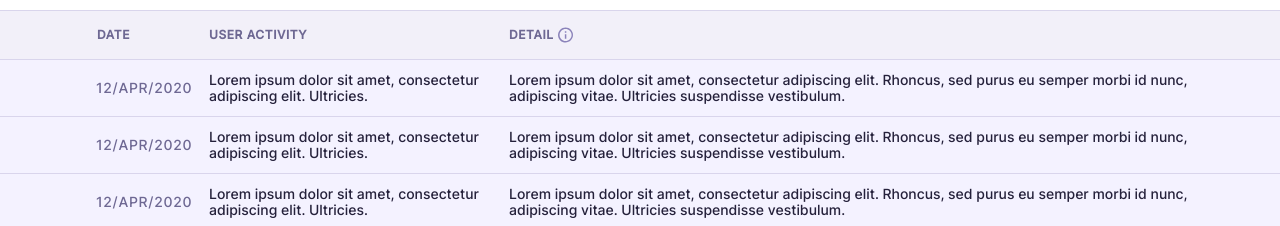
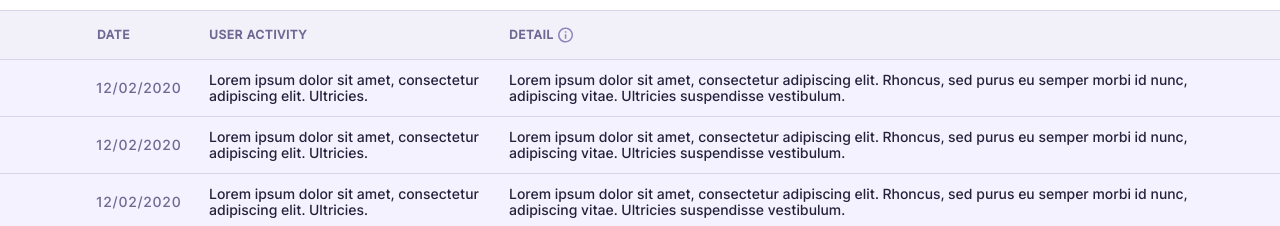
Before and after one commit to viktorzee/scello-admin, a Vue app: page / in a window 1280 px wide. Both pictures are taken after a click on the button 260 px from the left and 438 px from the top of the page. Shown: the part 574-800 px from the top of the page. Built offline with nearby package versions, Linux system fonts and the light colour scheme.

Commit message:
minor fix

```diff
--- a/src/components/table/partials/EntryDetails.vue
+++ b/src/components/table/partials/EntryDetails.vue
@@ -51,7 +51,7 @@
                   w-52
                 "
               >
-                12/APR/2020
+                12/02/2020
               </td>
               <td
                 class="
```
